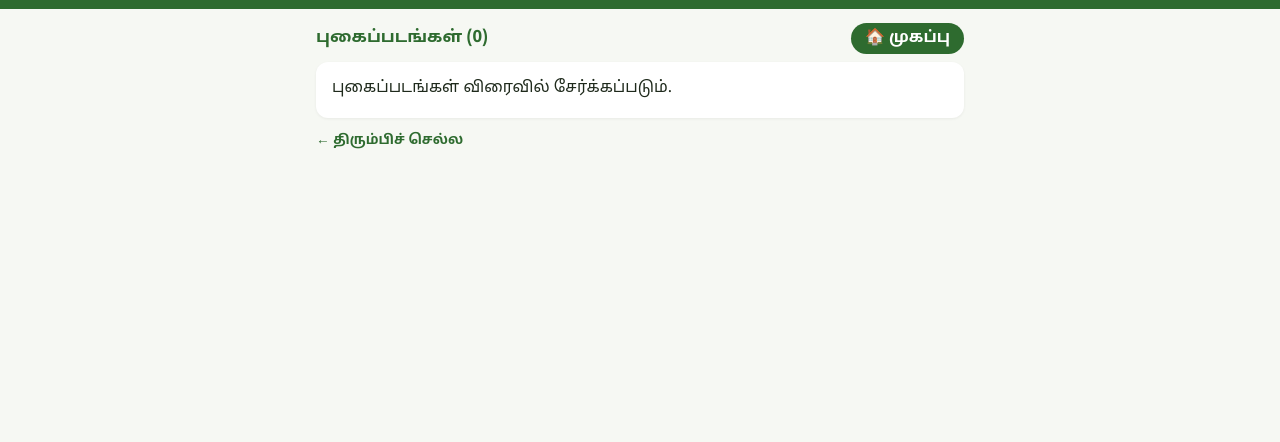
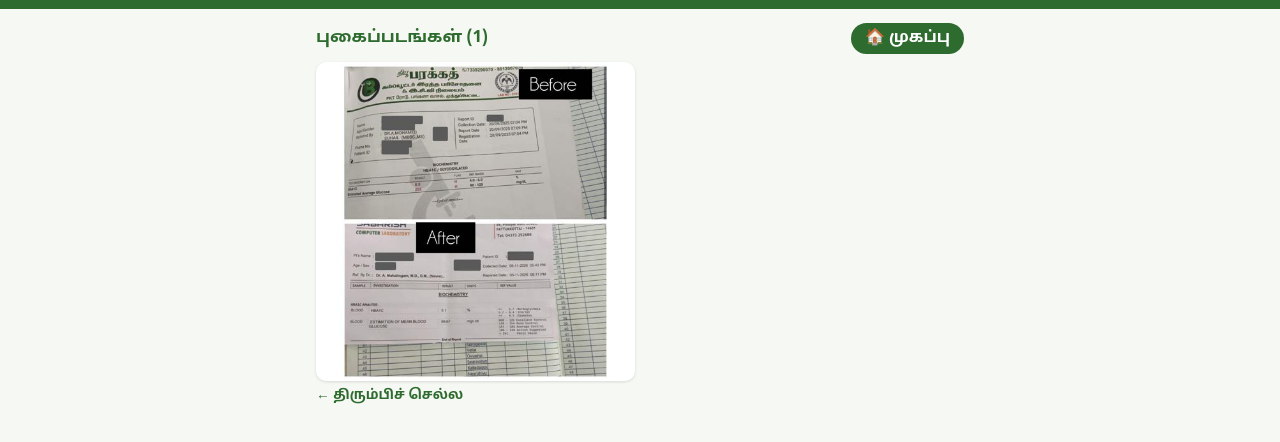
Before and after one commit to siddha-mooligai/siddha-mooligai.github.io, a plain HTML site: page testimonials/diabetic-hba1c/index.html in a window 1280 px wide. Shown: the part 64-506 px from the top of the page. Drawn offline with Linux system fonts and the light colour scheme.

Commit message:
Testimonials: add HbA1c before/after report with patient details hidden
Co-Authored-By: Claude Opus 5.5 <noreply@anthropic.com>

```diff
--- a/testimonials/diabetic-hba1c/index.html
+++ b/testimonials/diabetic-hba1c/index.html
@@ -17,10 +17,12 @@
 </header>
 <main>
 <div class="list-top">
-  <h2 class="list-heading">புகைப்படங்கள் (0)</h2>
+  <h2 class="list-heading">புகைப்படங்கள் (1)</h2>
   <a class="home" href="../../">🏠 முகப்பு</a>
 </div>
-<section><p>புகைப்படங்கள் விரைவில் சேர்க்கப்படும்.</p></section>
+<ul class="gallery g-testimonials-diabetic-hba1c">
+<li><button type="button" class="g-item" data-full="img/diabetic-hba1c-01.jpg?v=b65491b3" data-cap=""><img src="thumb/diabetic-hba1c-01.jpg?v=cbf6bd1f" alt="சர்க்கரை நோய் – HbA1c (Diabetic HbA1c)" loading="lazy"></button></li>
+</ul>
 <nav class="bottombar"><a class="back" href="../">← திரும்பிச் செல்ல</a><span></span></nav>
 </main>
 <div class="lightbox" id="lightbox" hidden>
```
Also changed, not shown: testimonials/diabetic-hba1c/img/diabetic-hba1c-01.jpg (added), testimonials/diabetic-hba1c/thumb/diabetic-hba1c-01.jpg (added).
